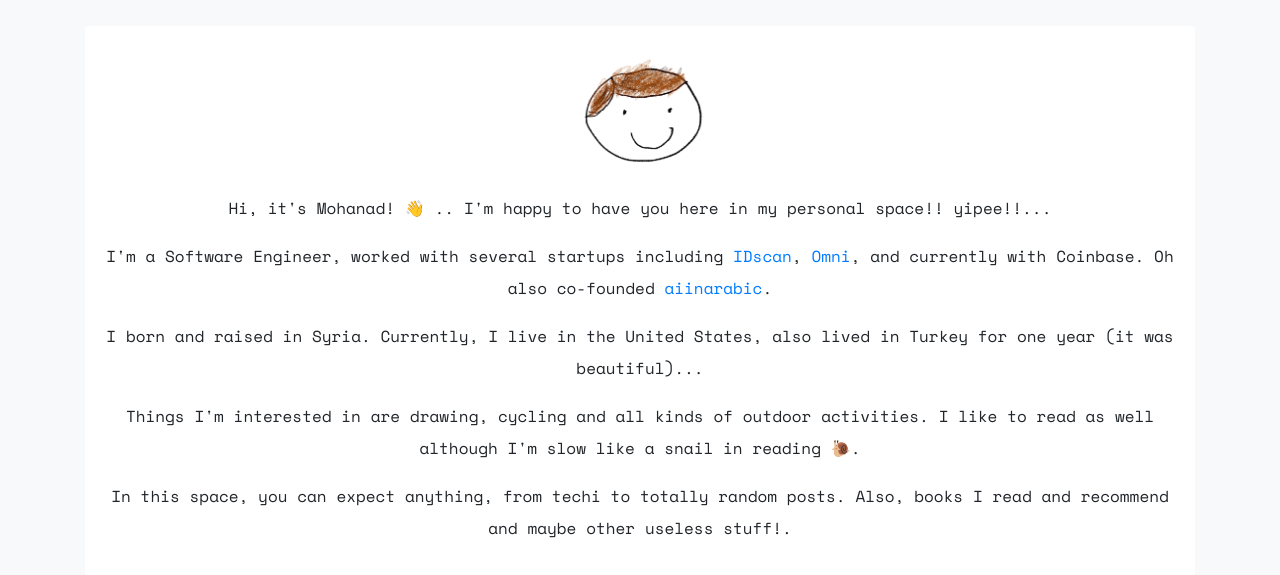
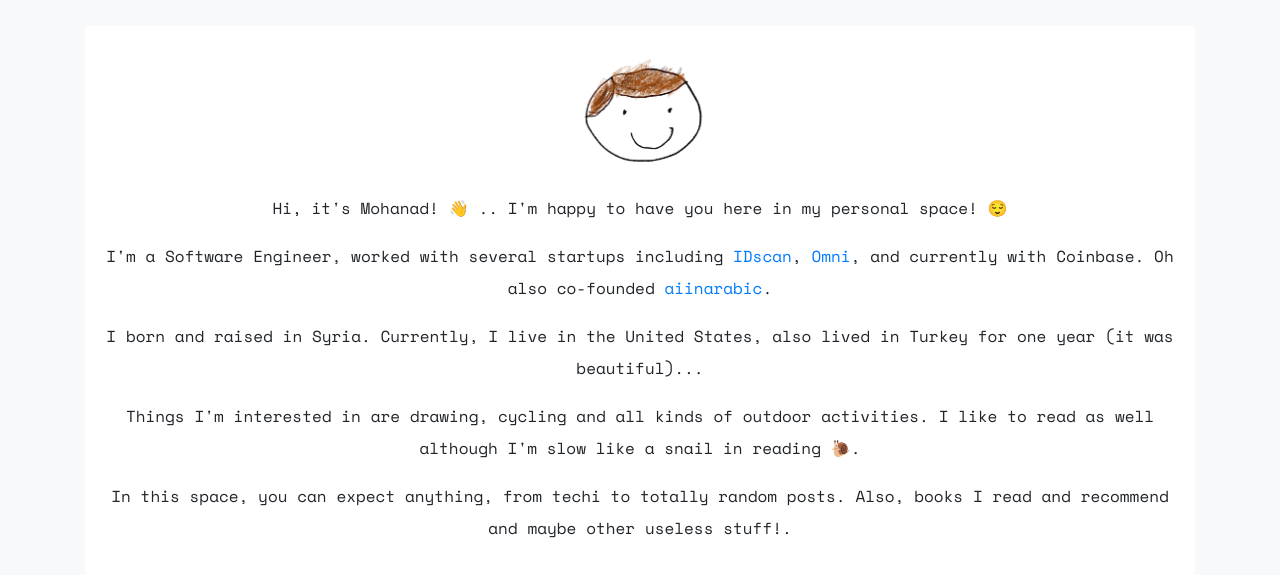
Before and after one commit to mohanadkaleia/blog, a Flask app: template app/templates/index.html in a window 1280 px wide. Shown: the part 146-721 px from the top of the page. Run offline with Flask 2, Linux system fonts and the light colour scheme; the template is opened without the code that fills it, so the values that code supplies are empty; some libraries are stand-ins or nearby versions.

Commit message:
rephrase

```diff
--- a/app/templates/index.html
+++ b/app/templates/index.html
@@ -12,7 +12,7 @@
 
         <div class="col-sm-12">
             <p>
-                Hi, it's Mohanad! 👋 .. I'm happy to have you here in my personal space!! yipee!!...
+                Hi, it's Mohanad! 👋 .. I'm happy to have you here in my personal space! 😌
             </p>
 
             <p>
```
